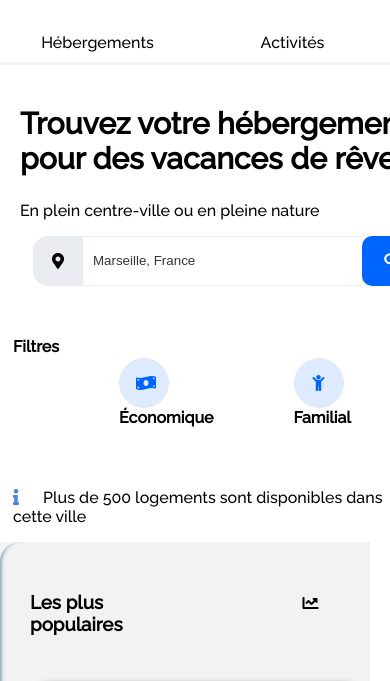
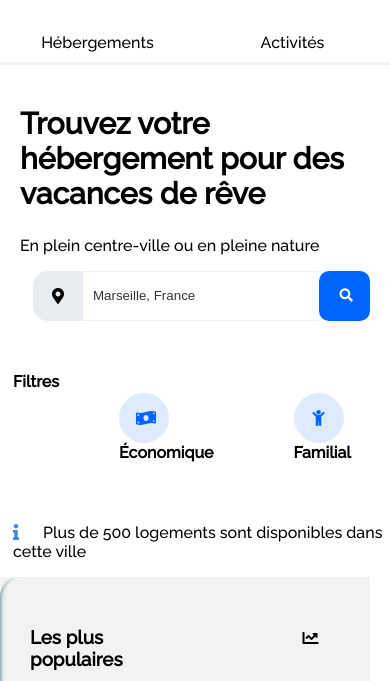
Before and after one commit to MohamedBezzekhami/MohamedBezzekhami_2_04052020, a plain HTML site: page index.html in a window 390 px wide. Shown: the part 83-764 px from the top of the page. Drawn offline with Linux system fonts and the light colour scheme.

Commit message:
17 eme commit

```diff
--- a/style.css
+++ b/style.css
@@ -650,8 +650,9 @@ nav li:hover {
 }
 /* espace bloc recherche */
 .recherche {
+  width: 200px;
   padding-left: 20px;
-  padding-right: 20px;
+  padding-right: 40px;
 }
 form {
   width: 100%;
@@ -661,7 +662,7 @@ form {
   width: 10%;
 }
 input {
-  width: 80%;
+  width: 100%;
 }
 
 .bouton_recherche {
@@ -676,7 +677,9 @@ input {
 #search {
   display: block;
 
+
 }
+
 
 /* blocfiltres */
 
@@ -792,7 +795,7 @@ h1 {
   font-size: 30px;
 }
 .recherche {
-  width: 400px;
+  width: 350px;
 }
 
 .main
```
